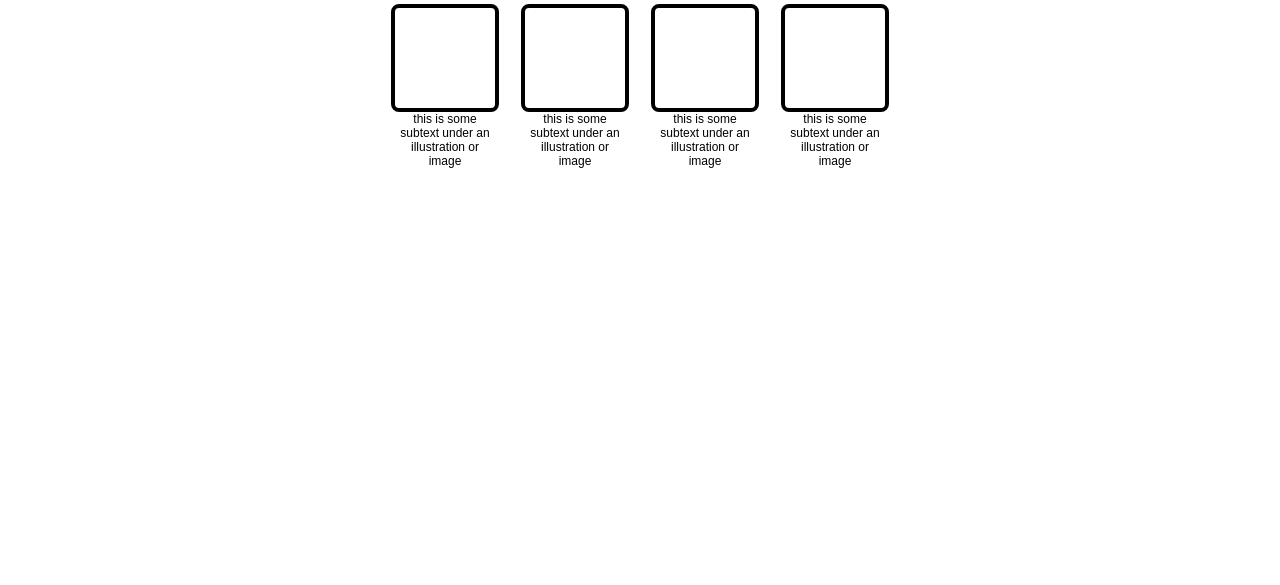
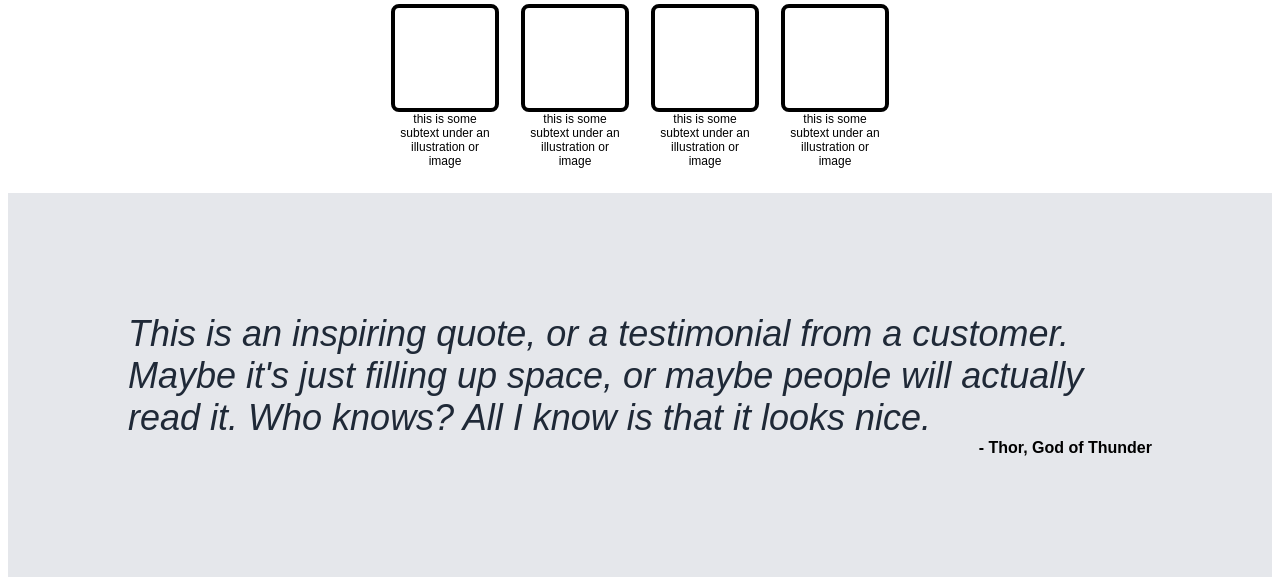
Before and after one commit to AdamPie29/odin-landing-page, a plain HTML site: page index.html in a window 1280 px wide. Shown: the part 514-1099 px from the top of the page. Before the commit the page ends 800 px from the top, so only its background shows below. Drawn offline with Linux system fonts and the light colour scheme.

Commit message:
complete layout of quote part three

```diff
--- a/index.html
+++ b/index.html
@@ -44,17 +44,13 @@
             <div class="text">this is some subtext under an illustration or image</div>
         </div>
     </div>
-
-
-
-
   </div>
   <div class="part-three">
-
-
-
+    <div class="quote-section">This is an inspiring quote, or a testimonial from a customer. Maybe it's just filling up space, or maybe people will actually read it. Who knows? All I know is that it looks nice.</div>
+    <div class="quote-thor">- Thor, God of Thunder</div>
   </div>
   <div class="part-four">
+    <div class="call-to-container"
 
 
   </div>
--- a/styles.css
+++ b/styles.css
@@ -107,3 +107,26 @@ button {
     text-align: center;
 
 }
+
+.part-three {
+    display: flex;
+    flex-direction: column;
+    background-color:#E5E7EB;
+    padding: 120px;
+    margin-top: 20px;
+
+}
+
+.quote-section {
+    font-style: italic;
+    font-weight: light;
+    font-size: 36px;
+    color: #1F2937;
+
+}
+
+.quote-thor {
+    text-align: right;
+    font-weight: bold;
+    font-size: 16px;
+}
```
